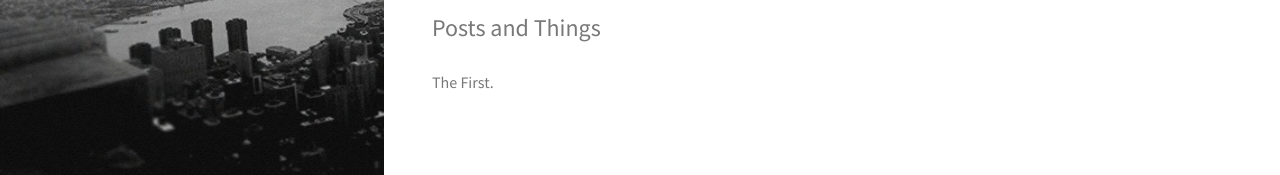
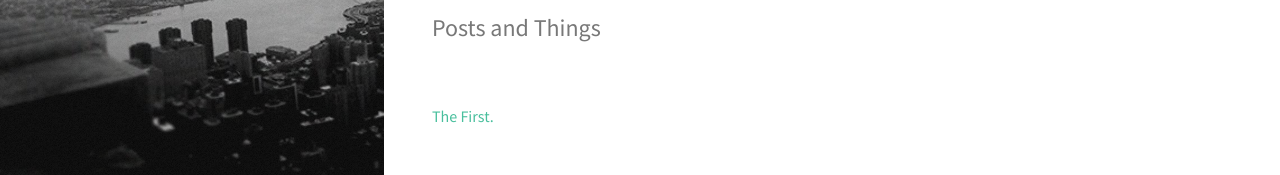
Before and after one commit to MickinSahni/MickinSahni.github.io, a plain HTML site: page index.html in a window 1280 px wide. Shown: the part 444-619 px from the top of the page. Drawn offline with Linux system fonts and the light colour scheme.

Commit message:
Update index.html

```diff
--- a/index.html
+++ b/index.html
@@ -85,7 +85,10 @@
 						<h2>Posts and Things</h2>
 						<div class="row">
 							<article class="6u 12u$(xsmall) work-item">
-									<h3><a href="http://mickinsahni.github.io/MickinSahni/pages/posts/2015/12/The_First.html">The First.</a></h3>
+								<ul
+									<li></ul><a href="http://mickinsahni.github.io/MickinSahni/pages/posts/2015/12/The_First.html">The First.</a></li>
+									</ul>
+
 
 									<!--<a href="images/fulls/SF.jpg" class="image fit thumb"><img src="images/thumbs/SF.jpg" alt="" /></a>-->
 
```
